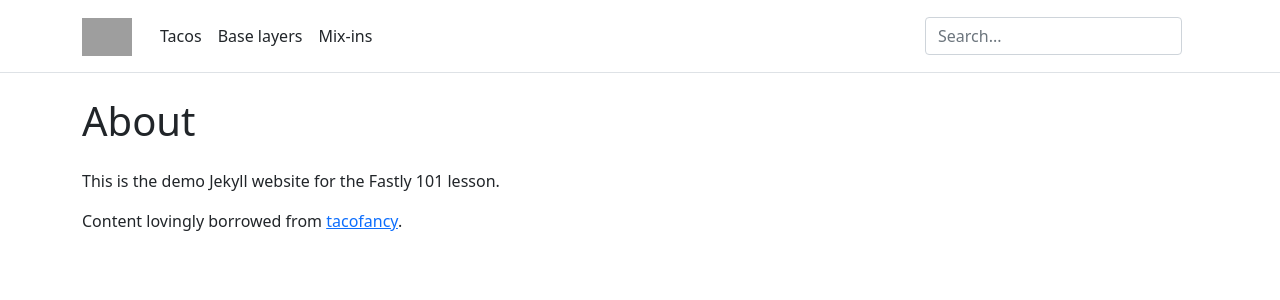
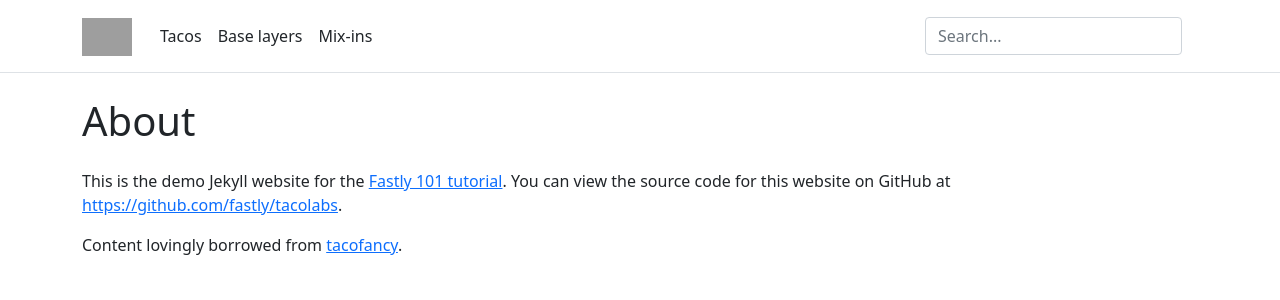
Before and after one commit to mm-inagaki/tacolabs, a Jekyll site: the page built from about.md, in a window 1280 px wide. Shown: the top 300 px of the page. Built offline with Jekyll 4.4.1, drawn with Linux system fonts in a browser that asks for light colours; nearby versions of some CDN libraries; grey boxes are pictures that could not be loaded.

Commit message:
Add link to Fastly 101 and repo

```diff
--- a/about.md
+++ b/about.md
@@ -4,6 +4,6 @@ title: About
 permalink: /about/
 ---
 
-This is the demo Jekyll website for the Fastly 101 lesson.
+This is the demo Jekyll website for the [Fastly 101 tutorial](https://docs.fastly.com/en/fastly-101/). You can view the source code for this website on GitHub at <https://github.com/fastly/tacolabs>.
 
 Content lovingly borrowed from [tacofancy](https://github.com/sinker/tacofancy).
```
